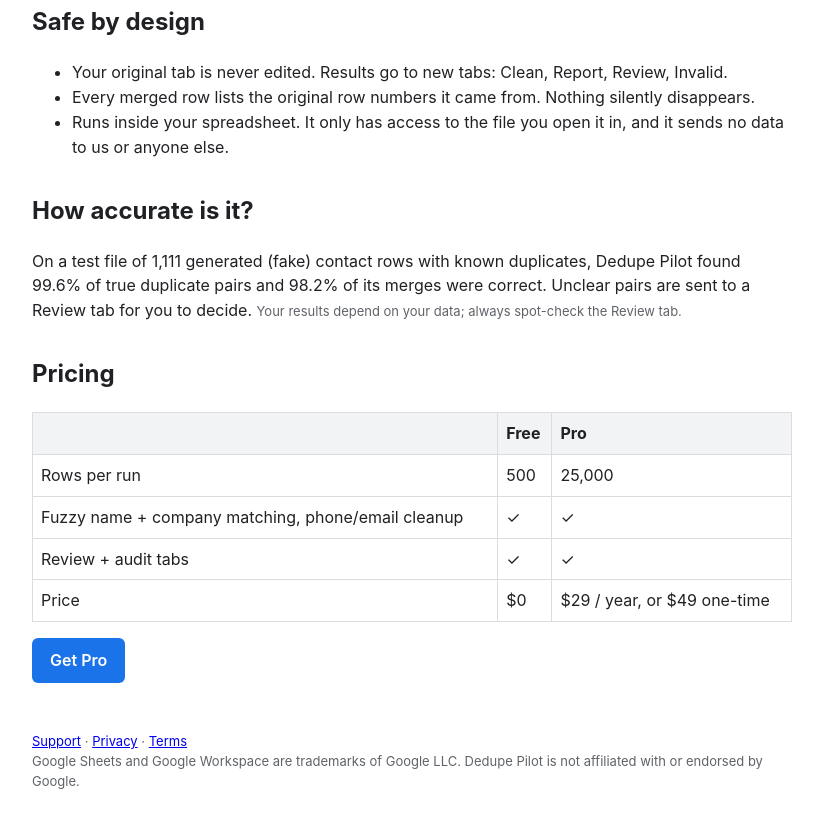
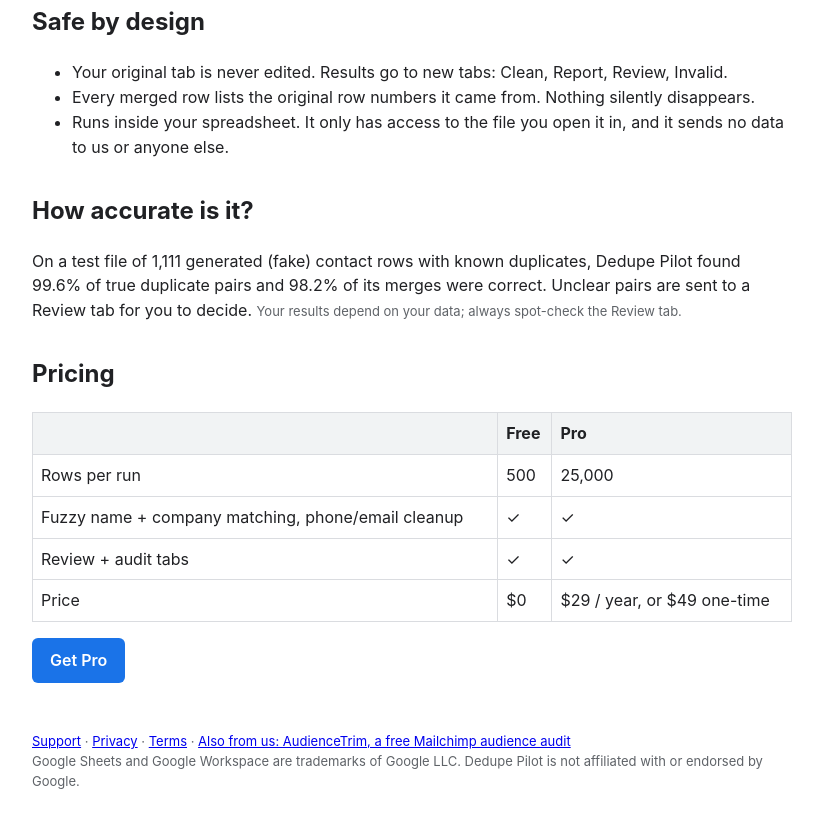
Before and after one commit to nxrivard-sudo/dedupe-pilot, a plain HTML site: page index.html in a window 1280 px wide. Shown: the part 435-1250 px from the top of the page, without its empty margins (228-1051 px from the left). Drawn offline with Linux system fonts and the light colour scheme.

Commit message:
Add AudienceTrim footer link

```diff
--- a/index.html
+++ b/index.html
@@ -27,6 +27,6 @@
 <tr><td>Review + audit tabs</td><td>✓</td><td>✓</td></tr>
 <tr><td>Price</td><td>$0</td><td>$29 / year, or $49 one-time</td></tr></table>
 <p><a class="cta" href="pro.html">Get Pro</a></p>
-<footer><a href="support.html">Support</a> · <a href="privacy.html">Privacy</a> · <a href="terms.html">Terms</a><br>
+<footer><a href="support.html">Support</a> · <a href="privacy.html">Privacy</a> · <a href="terms.html">Terms</a> · <a href="https://nxrivard-sudo.github.io/audiencetrim/">Also from us: AudienceTrim, a free Mailchimp audience audit</a><br>
 Google Sheets and Google Workspace are trademarks of Google LLC. Dedupe Pilot is not affiliated with or endorsed by Google.</footer>
 </body></html>
```
